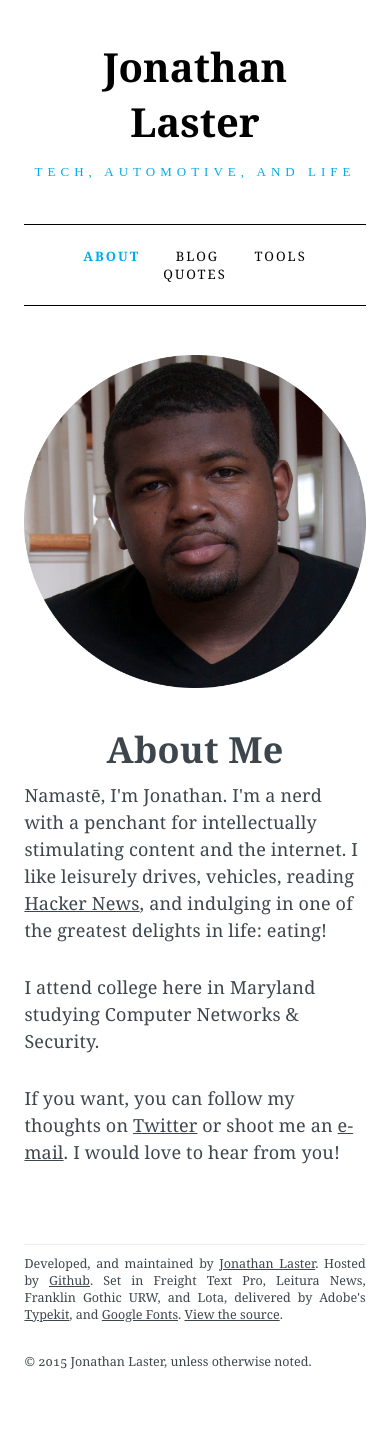
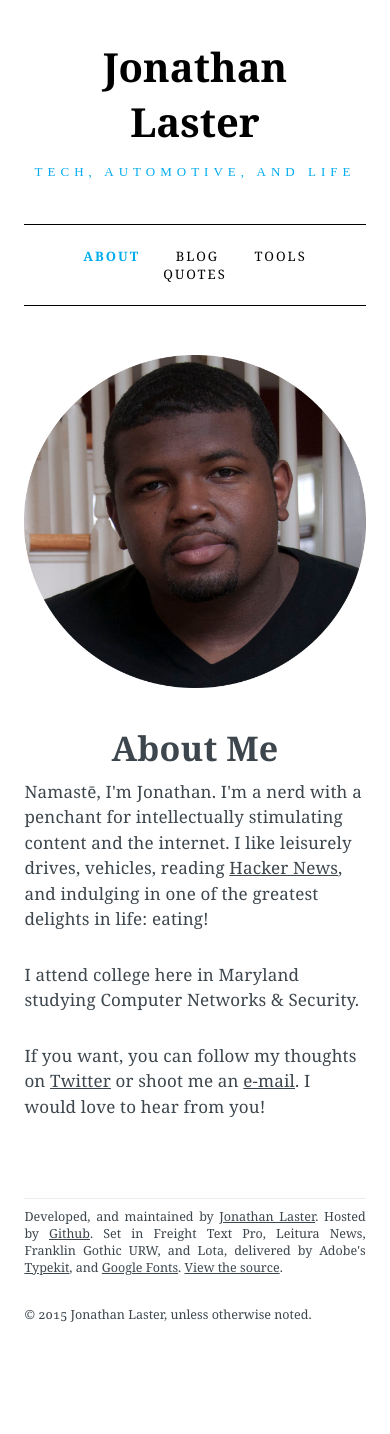
Before and after one commit to last-dev/jdl.io, a Jekyll site: the page built from index.html, in a window 390 px wide. Built offline with Jekyll 4.4.1, drawn with Linux system fonts in a browser that asks for light colours; nearby versions of some CDN libraries; after the commit the page ends 1387 px from its top, so only the background shows below that.

Commit message:
Mobile font reduced

```diff
--- a/css/main.sass
+++ b/css/main.sass
@@ -351,4 +351,4 @@ small, .small, figcaption, .footnotes, .footer__copyright
 
   .page-content
     text-align: left
-    font-size: 18px
+    font-size: 17px
```
